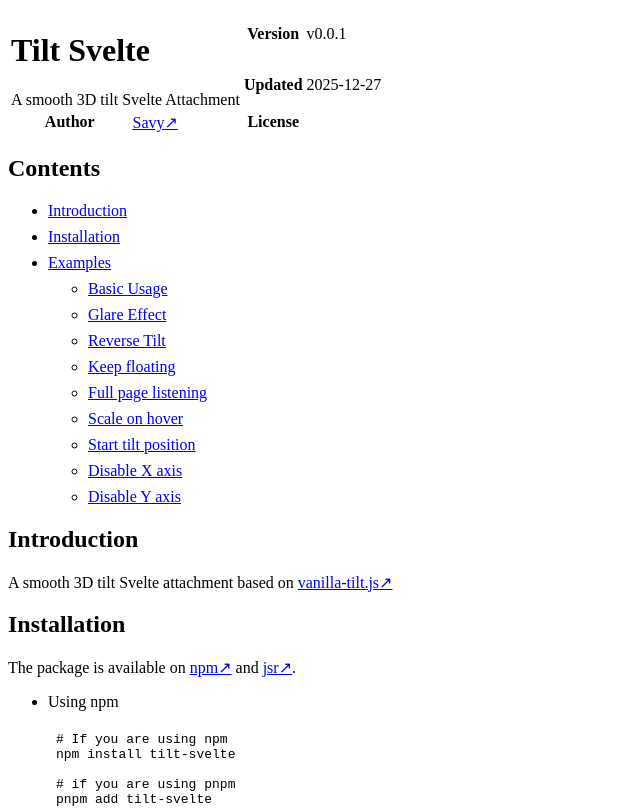
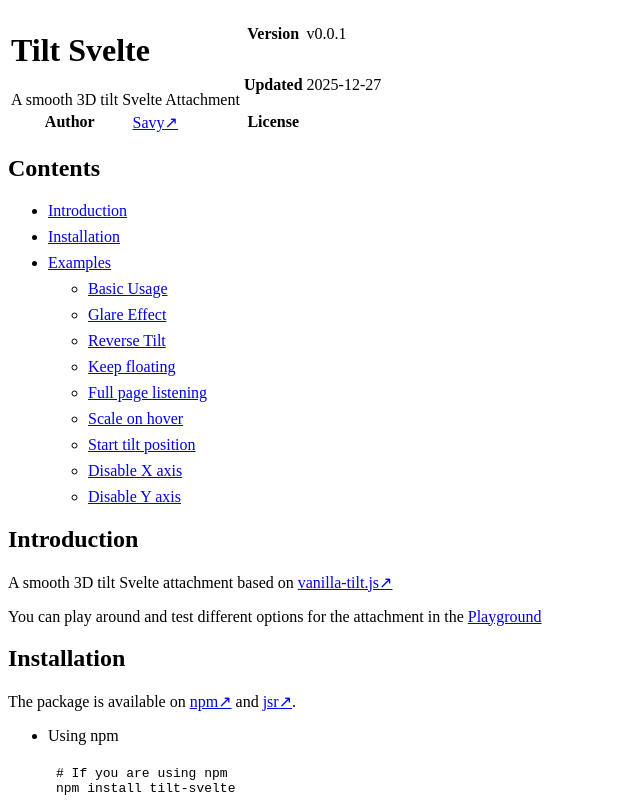
Before and after one commit to Savy011/tilt-svelte, a SvelteKit app: page / in a window 1280 px wide. Shown: the top 808 px of the page, without its empty margins (0-640 px from the left). Built offline with nearby package versions, Linux system fonts and the light colour scheme.

Commit message:
update examples

```diff
--- a/src/routes/+page.svelte
+++ b/src/routes/+page.svelte
@@ -3,8 +3,7 @@
   import tilt from "../lib/index.ts";
 
   const stringifyOpts = (opts?: Partial<TiltOptions>) => {
-    if (!opts || Object.keys(opts).length === 0)
-      return "";
+    if (!opts || Object.keys(opts).length === 0) return "";
 
     const entries = Object.entries(opts).map(([key, value]) => {
       const quotedKey = key.includes("-") ? `"${key}"` : key;
@@ -38,9 +37,9 @@
     },
     {
       title: "Glare Effect",
-      opts: { "glare": true, "max-glare": 0.8 },
+      opts: { glare: true, "max-glare": 0.8 },
       description:
-        "Setting this option will enable a glare effect. You can tweak the glare value with \"max-glare\" option.",
+        'Setting this option will enable a glare effect. You can tweak the glare value with "max-glare" option.',
       steps: [
         "Import tilt.",
         "Attach it to the target element.",
@@ -74,7 +73,7 @@
       title: "Start tilt position",
       description:
         "Setting this option will tilt the element at specific degrees at page load. `reset-to-start` - on mouse leave will reset the position to [startX, startY]",
-      opts: { "startX": 20, "startY": -20, "reset-to-start": true },
+      opts: { startX: 20, startY: -20, "reset-to-start": true },
     },
     {
       title: "Disable X axis",
@@ -98,7 +97,6 @@
 
 # if you are using Yarn
 yarn add ${pkg_name}
-
 
 # If you are using Bun
 bun add ${pkg_name}`;
@@ -145,6 +143,11 @@
   <a href="https://github.com/micku7zu/vanilla-tilt.js"> vanilla-tilt.js </a>
 </p>
 
+<p>
+  You can play around and test different options for the attachment in the
+  <a href="/playground">Playground</a>
+</p>
+
 <h2 id="installation">Installation</h2>
 
 <p>
@@ -163,7 +166,7 @@
 <h2 id="examples">Examples</h2>
 
 {#each EXAMPLES as example}
-  <h3 id="examples-{example.title.toLowerCase().replace(" ", "-")}">
+  <h3 id="examples-{example.title.toLowerCase().replace(' ', '-')}">
     {example.title}
   </h3>
 
```
